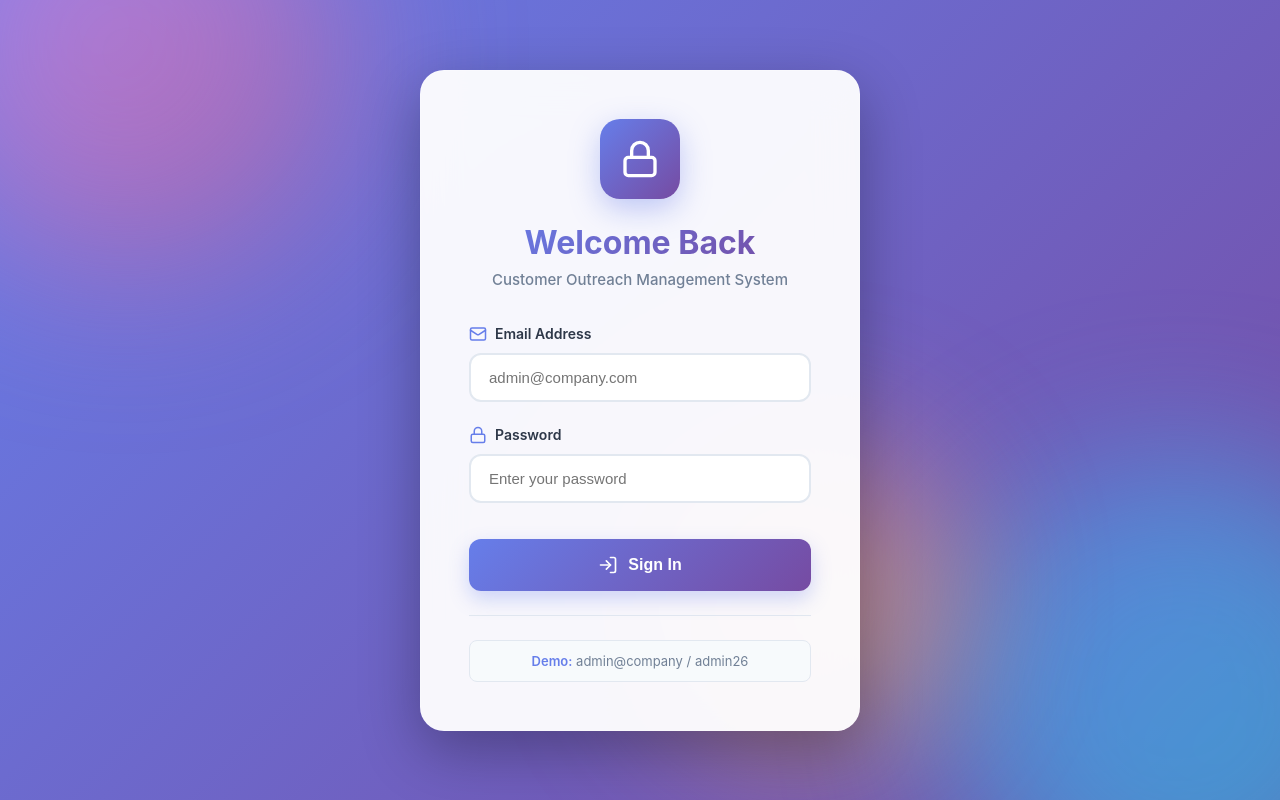
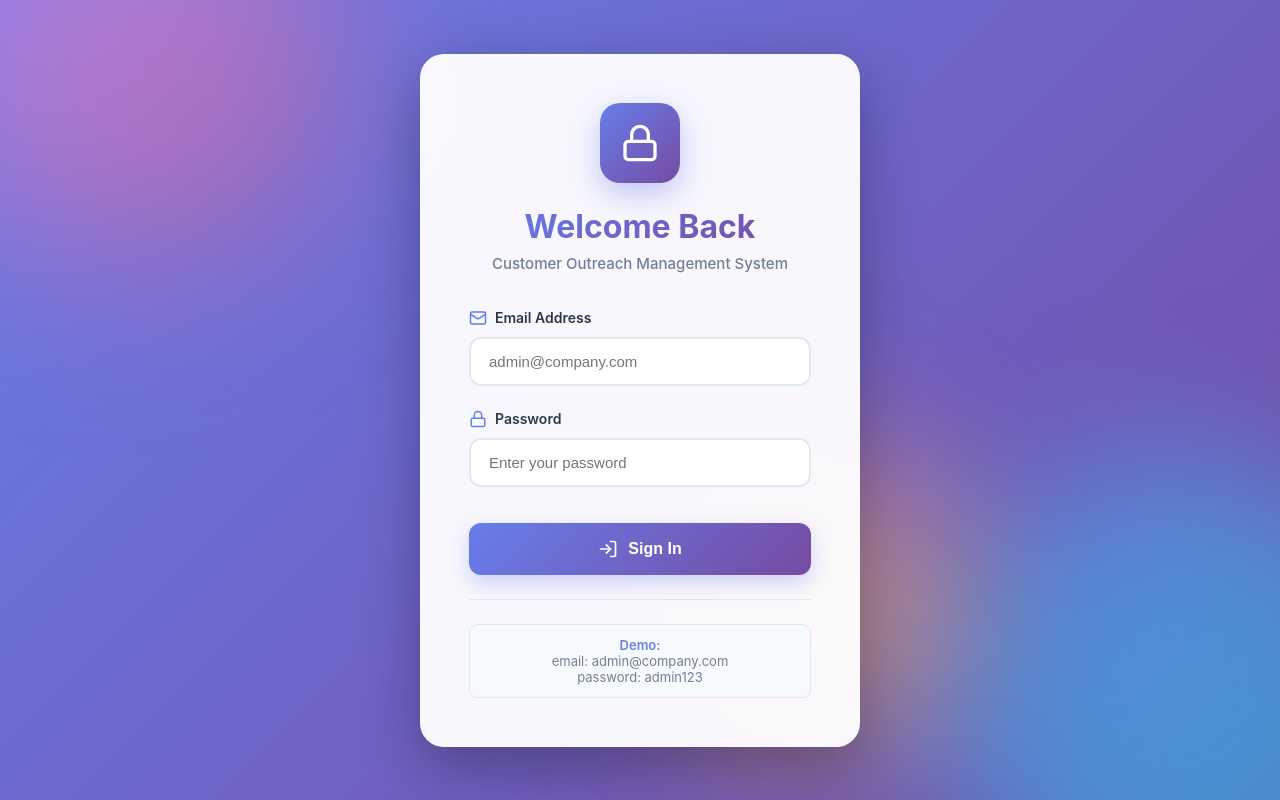
Before and after one commit to Sruthis26/Customer-Outreach, a React (Create React App) app in the folder frontend/: page /login in a window 1280 px wide. Built offline with nearby package versions, Linux system fonts and the light colour scheme; no server answers.

Commit message:
Update Login.js

```diff
--- a/frontend/src/components/Login.js
+++ b/frontend/src/components/Login.js
@@ -107,11 +107,14 @@ const Login = ({ onLogin }) => {
           </button>
         </form>
 
-        <div className="login-footer">
-          <p className="demo-credentials">
-            <strong>Demo:</strong> admin@company / admin26
-          </p>
-        </div>
+       <div className="login-footer">
+  <p className="demo-credentials">
+    <strong>Demo:</strong><br />
+    email: admin@company.com <br />
+    password: admin123
+  </p>
+</div>
+
       </div>
     </div>
   );
```
